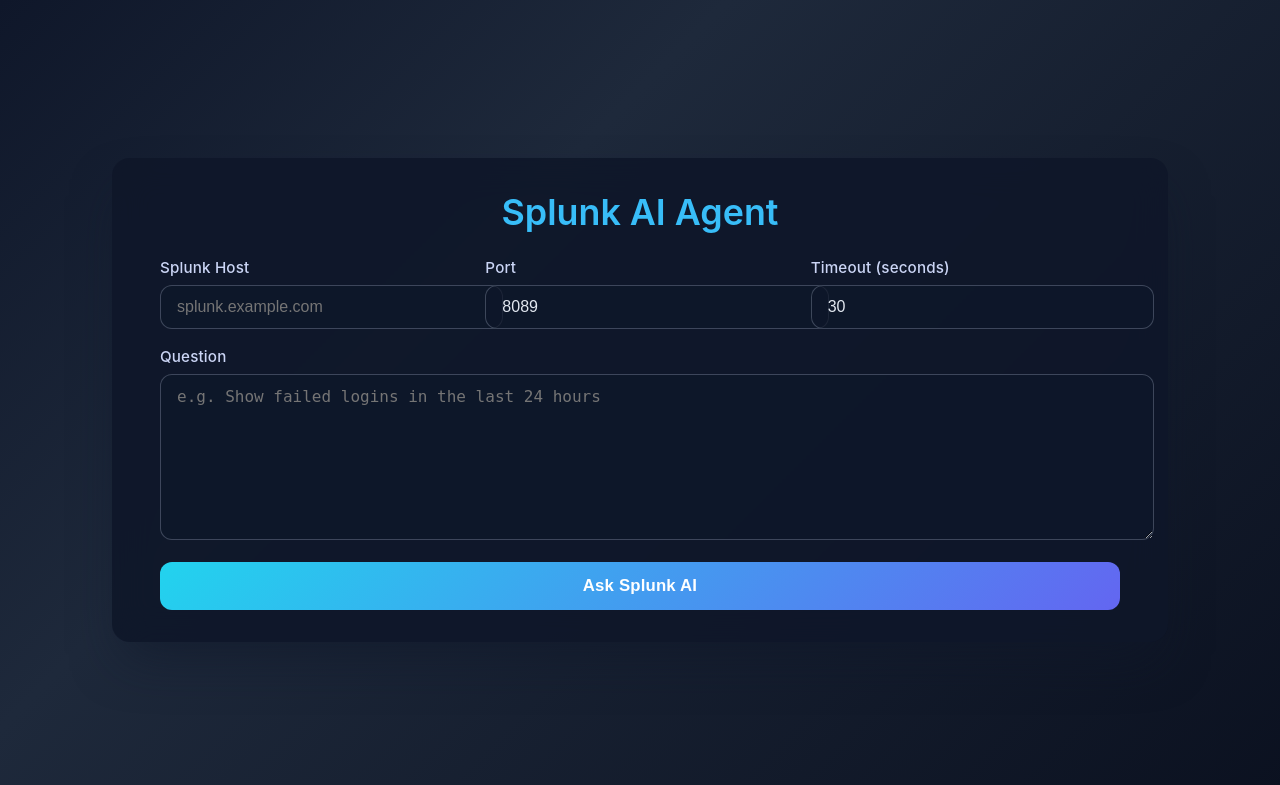
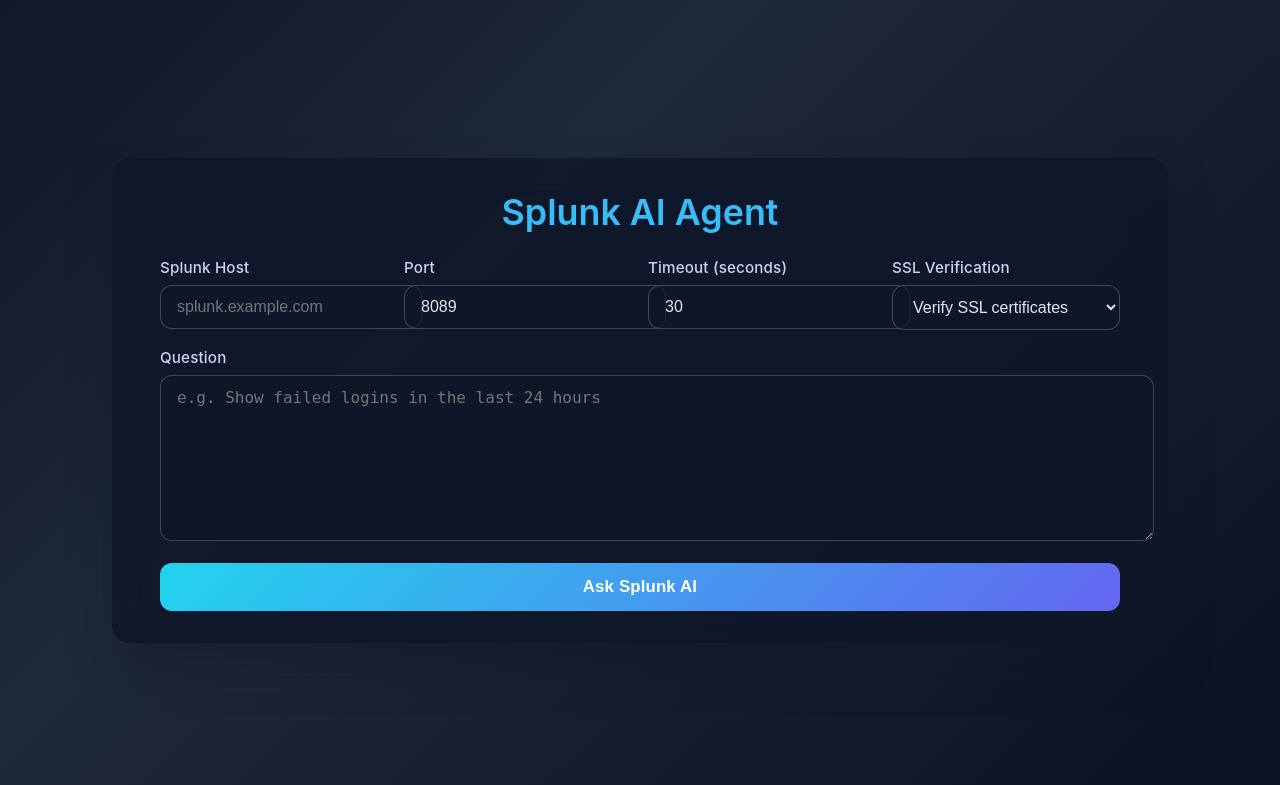
Before and after one commit to assessnewtechs/talkiAIAgentApp1, a FastAPI app: page / in a window 1280 px wide. Shown: the top 785 px of the page. Run offline with FastAPI, Linux system fonts and the light colour scheme; parts of the project's set-up code (start-up, migrations or seed data) failed here and were passed over.

Commit message:
Add SSL verification toggle to homepage

```diff
--- a/app/main.py
+++ b/app/main.py
@@ -127,10 +127,13 @@ def ask(request: AskRequest) -> AskResponse:
 @app.get("/", response_class=HTMLResponse)
 async def read_index(request: Request) -> HTMLResponse:
     """Serve the interactive homepage."""
+    verify_ssl_env = os.getenv("SPLUNK_VERIFY_SSL", "true").lower()
+    default_verify_ssl = verify_ssl_env in {"1", "true", "yes", "on"}
     return templates.TemplateResponse(
         "index.html",
         {
             "request": request,
+            "default_verify_ssl": default_verify_ssl,
         },
     )
 
--- a/app/templates/index.html
+++ b/app/templates/index.html
@@ -46,7 +46,8 @@
             letter-spacing: 0.01em;
         }
         input,
-        textarea {
+        textarea,
+        select {
             width: 100%;
             padding: 12px 16px;
             border-radius: 12px;
@@ -57,7 +58,8 @@
             transition: border 0.2s ease, box-shadow 0.2s ease;
         }
         input:focus,
-        textarea:focus {
+        textarea:focus,
+        select:focus {
             outline: none;
             border-color: #38bdf8;
             box-shadow: 0 0 0 3px rgba(56, 189, 248, 0.25);
@@ -146,6 +148,13 @@
                     <label for="splunk_timeout">Timeout (seconds)</label>
                     <input id="splunk_timeout" name="splunk_timeout" type="text" value="30" />
                 </div>
+                <div>
+                    <label for="splunk_verify_ssl">SSL Verification</label>
+                    <select id="splunk_verify_ssl" name="splunk_verify_ssl">
+                        <option value="true" {% if default_verify_ssl %}selected{% endif %}>Verify SSL certificates</option>
+                        <option value="false" {% if not default_verify_ssl %}selected{% endif %}>Disable SSL verification</option>
+                    </select>
+                </div>
             </div>
             <div>
                 <label for="question">Question</label>
@@ -195,6 +204,7 @@
             const host = formData.get('splunk_host').trim();
             const portValue = formData.get('splunk_port').trim();
             const timeoutValue = formData.get('splunk_timeout').trim();
+            const verifySSLValue = formData.get('splunk_verify_ssl');
 
             if (!question) {
                 showMessage('Please enter a question for the Splunk AI Agent.');
@@ -225,6 +235,10 @@
                 payload.splunk_request_timeout = timeoutNumber;
             }
 
+            if (verifySSLValue) {
+                payload.splunk_verify_ssl = verifySSLValue === 'true';
+            }
+
             try {
                 const response = await fetch('/ask', {
                     method: 'POST',
```
